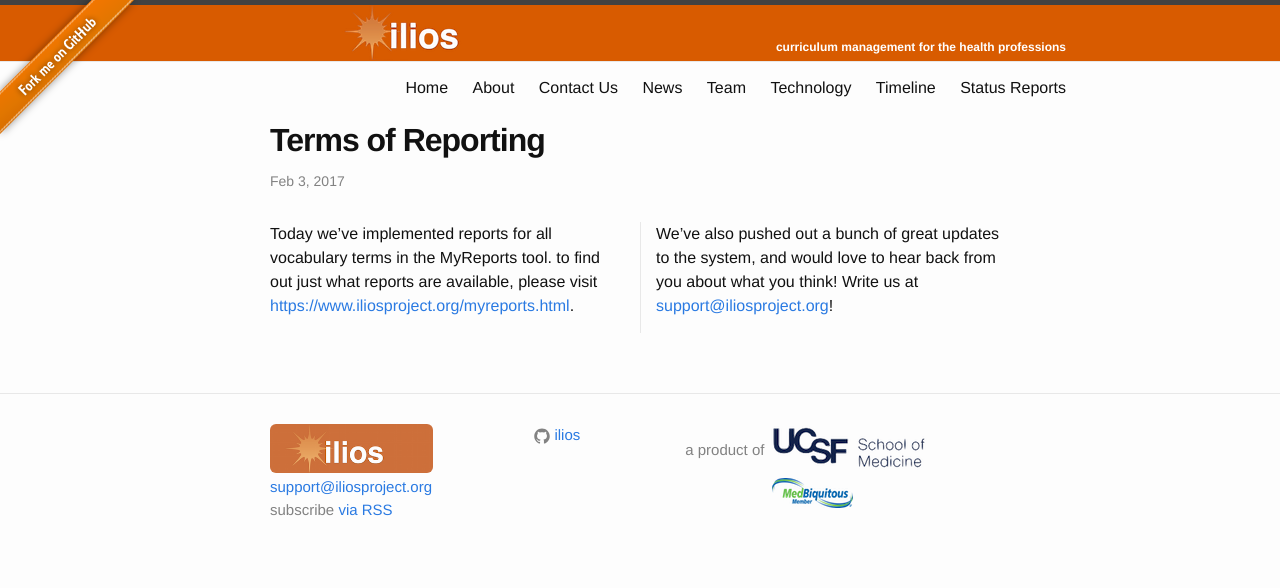
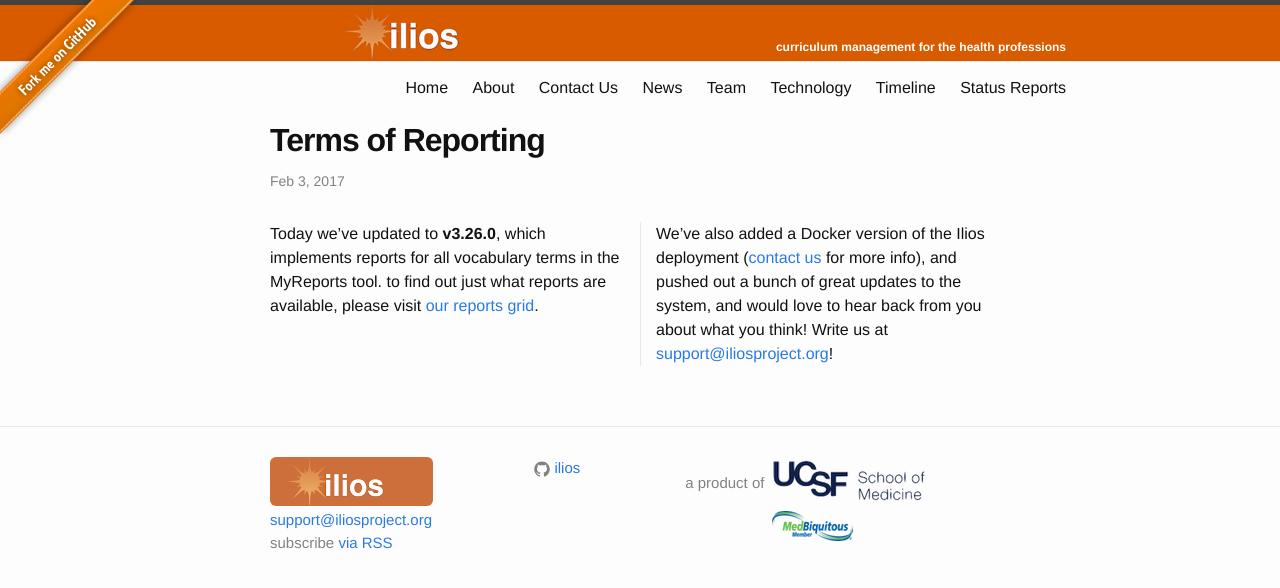
Before and after one commit to ilios/iliosproject.org, a Jekyll site: the page built from _posts/2017-02-03-updates.markdown, in a window 1280 px wide. Shown: the top 588 px of the page. Built offline with Jekyll 4.4.1, drawn with Linux system fonts in a browser that asks for light colours.

Commit message:
additional text

```diff
--- a/_posts/2017-02-03-updates.markdown
+++ b/_posts/2017-02-03-updates.markdown
@@ -4,6 +4,6 @@
 date:   2017-02-03 08:00:00
 categories: updates
 ---
-Today we've implemented reports for all vocabulary terms in the MyReports tool. to find out just what reports are available, please visit [https://www.iliosproject.org/myreports.html](https://www.iliosproject.org/myreports.html).
+Today we've updated to __v3.26.0__, which implements reports for all vocabulary terms in the MyReports tool. to find out just what reports are available, please visit [our reports grid](https://www.iliosproject.org/myreports.html).
 
-We've also pushed out a bunch of great updates to the system, and would love to hear back from you about what you think! Write us at [support@iliosproject.org](mailto:support@iliosproject.org?subject=feedback)!
+We've also added a Docker version of the Ilios deployment ([contact us](mailto:support@iliosproject.org?subject=docker) for more info), and pushed out a bunch of great updates to the system, and would love to hear back from you about what you think! Write us at [support@iliosproject.org](mailto:support@iliosproject.org?subject=feedback)!
```
